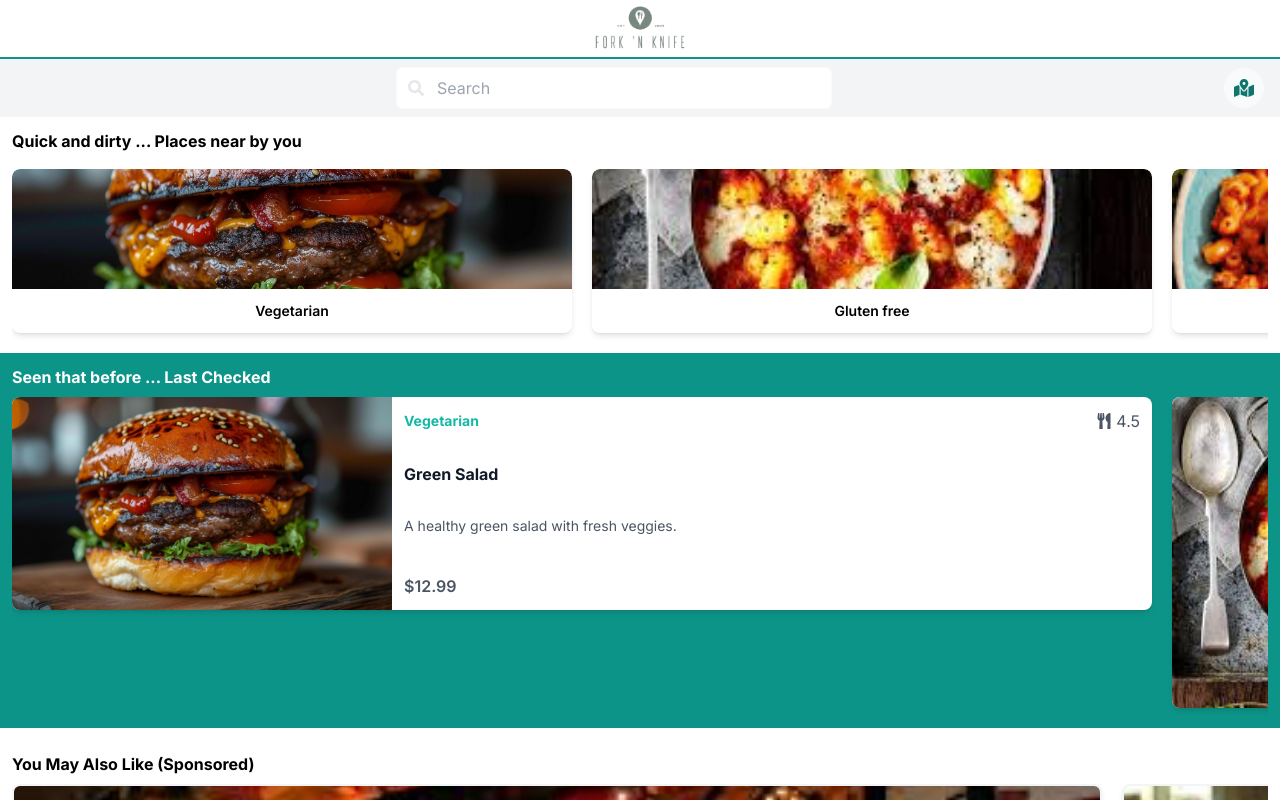
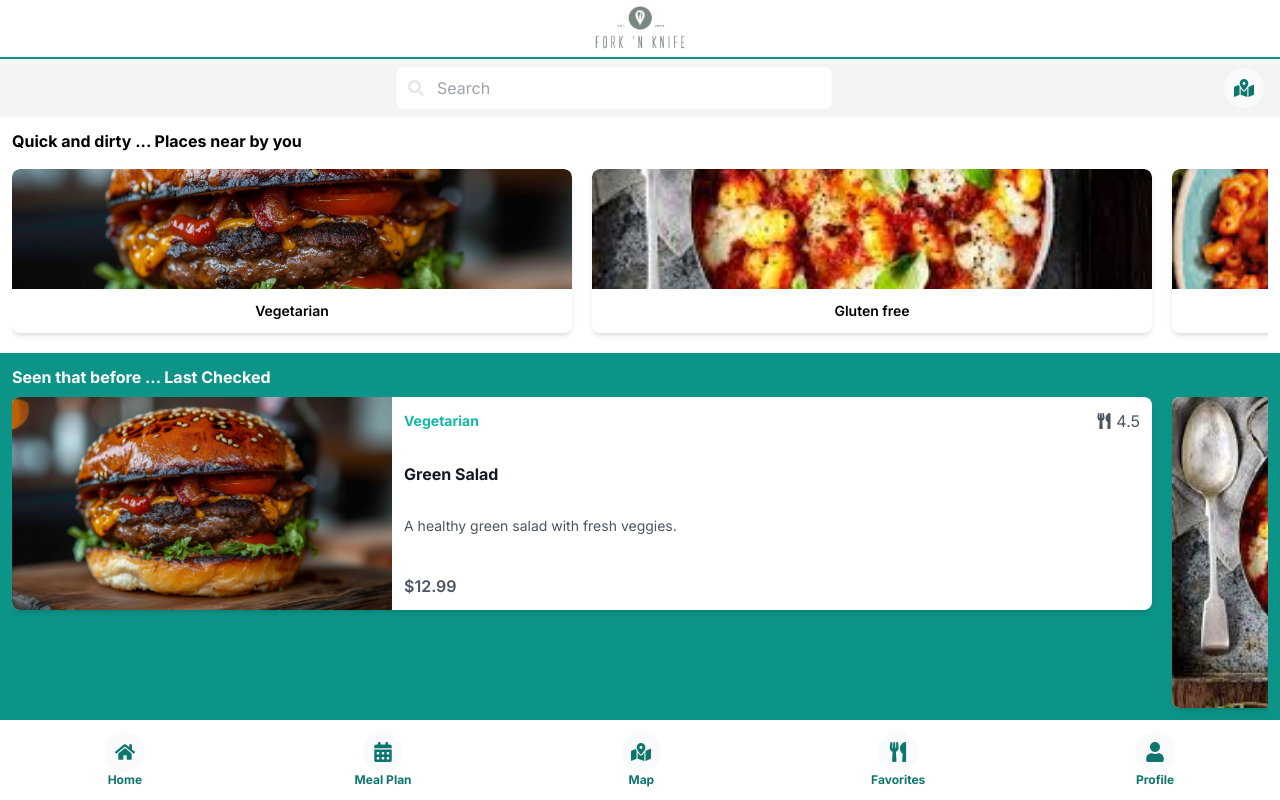
Before and after one commit to mpakaris/forknknife_FE, a Next.js app: page / in a window 1280 px wide. Built offline with nearby package versions, Linux system fonts and the light colour scheme.

Commit message:
fixed Map Controller

```diff
--- a/src/app/components/BottomSheetDrawer.jsx
+++ b/src/app/components/BottomSheetDrawer.jsx
@@ -1,8 +1,9 @@
 import { useDrag } from '@use-gesture/react';
 import { useState } from 'react';
 import { animated, useSpring } from 'react-spring';
+import BottomSheetDrawerModalContent from "./BottomSheetDrawerModalContent";
 
-const BottomSheetDrawer = ({ isOpen, onClose, children }) => {
+const BottomSheetDrawer = ({ isOpen, onClose, location }) => {
   const [isDragging, setDragging] = useState(false);
   const [{ y }, api] = useSpring(() => ({ y: 0 }));
 
@@ -47,7 +48,7 @@ const BottomSheetDrawer = ({ isOpen, onClose, children }) => {
         </div>
 
         {/* Content of the Bottom Sheet Drawer */}
-        <div className="mt-8">{children}</div>
+          <BottomSheetDrawerModalContent location={location} />
       </animated.div>
     </>
   );
--- a/src/app/components/ModalContent.jsx
+++ b/src/app/components/BottomSheetDrawerModalContent.jsx
@@ -4,7 +4,7 @@ import BottomSheetReviews from "./BottomSheetReviews";
 import BottomSheetTagPills from "./BottomSheetTagPills";
 import BottomSheetWeeklyMenu from "./BottomSheetWeeklyMenu";
 
-export const ModalContent = ({ location }) => {
+const BottomSheetDrawerModalContent = ({ location }) => {
   return (
     <div className="max-h-[80vh] overflow-y-auto">
       {/* Head Info */}
@@ -42,3 +42,5 @@ export const ModalContent = ({ location }) => {
     </div>
   );
 };
+
+export default BottomSheetDrawerModalContent;
--- a/src/app/components/MapController.jsx
+++ b/src/app/components/MapController.jsx
@@ -4,7 +4,6 @@ import dynamic from "next/dynamic";
 import { useState } from "react";
 import Locations from "../mockData/locations"; // Importing mock data
 import BottomSheetDrawer from "./BottomSheetDrawer";
-import { ModalContent } from "./ModalContent";
 
 // Dynamically load the Map component for client-side rendering
 const Map = dynamic(() => import("./MapTiler"), { ssr: false });
@@ -29,9 +28,7 @@ const MapController = () => {
     <div className="App">
       <Map onMarkerClick={openDrawer} locations={Locations} />
       {selectedLocation && (
-        <BottomSheetDrawer isOpen={isDrawerOpen} onClose={closeDrawer}>
-          <ModalContent location={selectedLocation} />
-        </BottomSheetDrawer>
+        <BottomSheetDrawer isOpen={isDrawerOpen} onClose={closeDrawer} location={selectedLocation} />
       )}
     </div>
   );
--- a/src/app/page.jsx
+++ b/src/app/page.jsx
@@ -1,7 +1,7 @@
 "use client";
-import { AnimatePresence, motion } from "framer-motion";
 import { useEffect, useState } from "react";
 import { useSwipeable } from 'react-swipeable';
+import BottomNavigation from "./components/BottomNavigation";
 import MapController from "./components/MapController";
 import MealPlanController from './components/MealPlanController';
 import Navbar from "./components/Navbar";
@@ -98,7 +98,7 @@ const Home = () => {
         <NavbarSearch setScreen={setScreen} />
       </div>
       <div className="flex-grow">
-        {renderInfoBanner()}
+        {/* {renderInfoBanner()}
         <AnimatePresence>
           <motion.div
             key={currentScreen}
@@ -111,8 +111,10 @@ const Home = () => {
           >
             {renderScreen()}
           </motion.div>
-        </AnimatePresence>
+        </AnimatePresence> */}
         {/* <ScrollingBuffer /> */}
+        {renderScreen()}
+        <BottomNavigation />
       </div>
     </div>
   );
```
